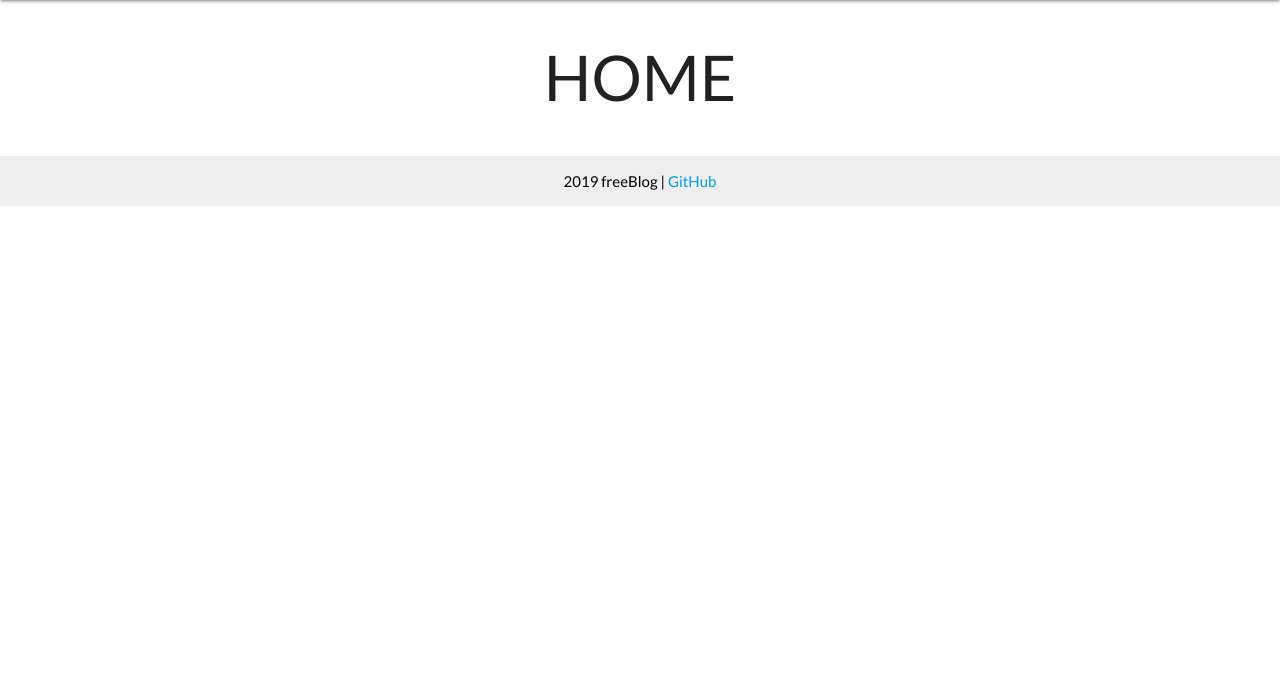
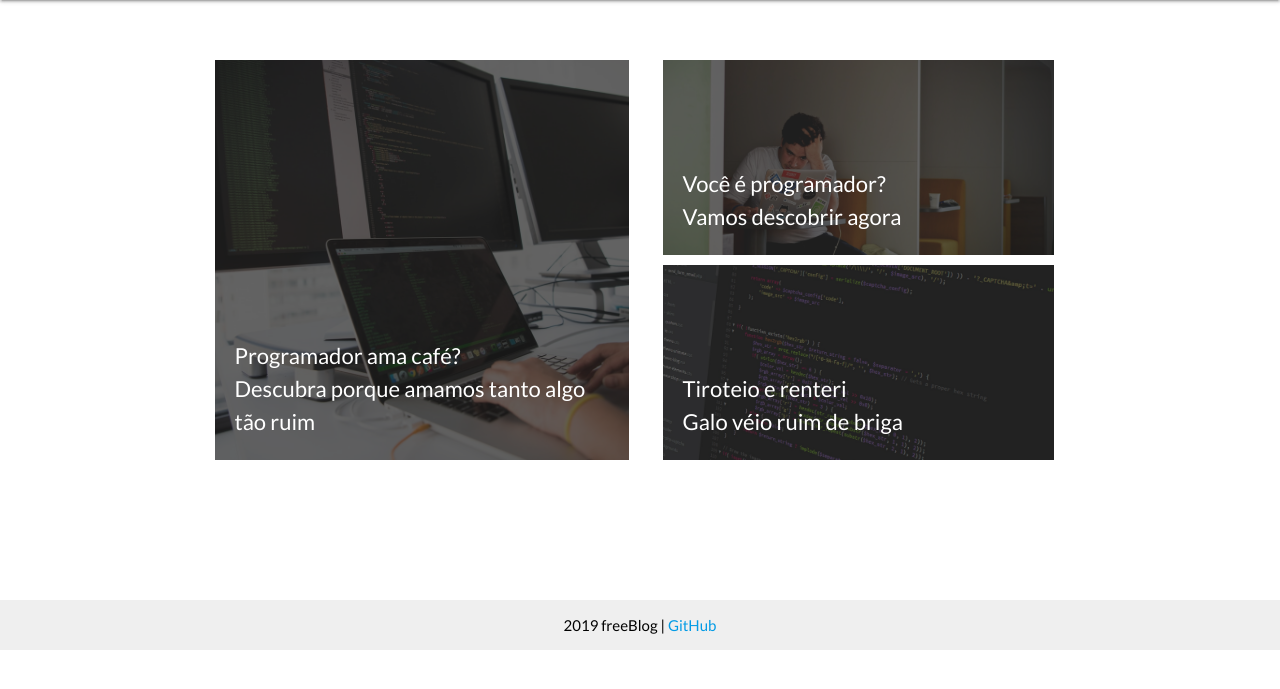
Before and after one commit to viniciusbeckerbernardini/freeBlog, a PHP site: page / in a window 1280 px wide. Shown: the part 64-753 px from the top of the page. Run offline with PHP 8.4, Linux system fonts and the light colour scheme.

Commit message:
Home screen started development

```diff
--- a/index.php
+++ b/index.php
@@ -1,7 +1,4 @@
 <?php
 require_once('inc'.DIRECTORY_SEPARATOR.'config.php');
-require_once('view'.DIRECTORY_SEPARATOR.'templates'.DIRECTORY_SEPARATOR.'header.php');
 router();
-require_once('view'.DIRECTORY_SEPARATOR.'templates'.DIRECTORY_SEPARATOR.'footer.php');
-
 ?>
--- a/view/index.php
+++ b/view/index.php
@@ -1,11 +1,45 @@
 <?php
 // Requesting the config file
-require_once('inc'.DIRECTORY_SEPARATOR.'config.php');
+require_once('inc' . DIRECTORY_SEPARATOR . 'config.php');
 // Requesting the header file
-require_once('templates'.DIRECTORY_SEPARATOR.'header.php');
-// Searching the posts
+require_once('templates' . DIRECTORY_SEPARATOR . 'header.php');
 ?>
-<h1 class="center">HOME</h1>
+
+<div class="empty-space"></div>
+<div class="row">
+    <div class="col s12">
+        <div class="col s6">
+            <div class="fb-cb" style="background:url('/view/library/img/photo-1.jpg') no-repeat center center;">
+                <div class="fb-cb-hv">
+                    <p>Programador ama café? <br> Descubra porque amamos tanto algo tão ruim</p>
+                </div>
+            </div>
+        </div>
+        <div class="col s6">
+            <div class="col s12">
+                <div class="fb-cb" style="background:url('/view/library/img/photo-2.jpg') no-repeat center center;">
+                    <div class="fb-cb-hv">
+                        <p>
+                        Você é programador?
+                        <br>
+                        Vamos descobrir agora
+                        </p>
+                    </div>
+                </div>
+            </div>
+            <div class="col s12">
+                <div class="fb-cb" style="background:url('/view/library/img/photo-3.jpg') no-repeat center center;">
+                    <div class="fb-cb-hv">
+                        <p>Tiroteio e renteri <br> Galo véio ruim de briga </p>
+                    </div>
+                </div>
+            </div>
+        </div>
+    </div>
+</div>
+
+
+
 <?php
 // Requesting the footer file
-require_once('templates'.DIRECTORY_SEPARATOR.'footer.php');
+require_once('templates' . DIRECTORY_SEPARATOR . 'footer.php');
--- a/view/library/css/my-style.css
+++ b/view/library/css/my-style.css
@@ -1,4 +1,4 @@
-*{
+* {
     font-family: 'Lato';
 }
 
@@ -10,34 +10,35 @@
     word-break: break-all;
 }
 
-h2{
+h2 {
     font-family: 'Lato';
 }
 
-.turquoise{
+.turquoise {
     background-color: #40e0d0 !important;
     color: #fc0fc0;
 }
 
-.turquoise a{
+.turquoise a {
     color: #000;
-	font-weight:100;
+    font-weight: 100;
 }
 
-.page-footer{
-	width:100%;
+.page-footer {
+    width: 100%;
 }
 
 .row {
     padding-bottom: 90px;
 }
 
-.main-post-background{
+.main-post-background {
     background-size: cover !important;
     height: 400px;
     max-width: 100%;
 }
-.secundary-post-background{
+
+.secundary-post-background {
     background-size: cover !important;
     height: 100px;
     max-height: 200px;
@@ -73,24 +74,24 @@ div#main-post {
     padding: 0 !important;
 }
 
-#secundary-post-div-2{
+#secundary-post-div-2 {
     margin-top: 40px;
 }
 
-#secundary-post-div-3{
+#secundary-post-div-3 {
     margin-top: 50px;
 }
 
-.menu-desktop{
+.menu-desktop {
     display: block;
 }
 
-.menu-mobile{
+.menu-mobile {
     display: none;
 }
 
-.thumb-projects{
-    width:150px;
+.thumb-projects {
+    width: 150px;
     max-width: 100%;
     height: auto;
 }
@@ -100,28 +101,61 @@ div#main-post {
     padding: 0px 60px;
 }
 
-@media screen and (max-width:768px){
+.empty-space {
+    height: 60px;
+}
 
-    .menu-desktop{
+.col.s6>div.fb-cb {
+    height: 400px;
+}
+
+.fb-cb {
+    background-size: cover !important;
+}
+
+.col.s12>div.fb-cb {
+    margin-bottom: 10px;
+    height: 195px;
+}
+
+.fb-cb-hv {
+    width: 100%;
+    height: 100%;
+    display: flex;
+    background-color: rgba(34, 34, 34, 0.7);
+    max-width: 100%;
+    transition: 0.3s linear;
+    color: #fff;
+    align-items: flex-end;
+}
+
+.fb-cb-hv p {
+    font-size: 22px;
+    width: 100%;
+    padding: 0px 20px;
+}
+
+.fb-cb:hover div.fb-cb-hv p {
+    padding: 0px 20px 20px 20px;
+    transition: .3s linear;
+}
+
+@media screen and (max-width:768px) {
+    .menu-desktop {
         display: none;
     }
-
-    .menu-mobile{
+    .menu-mobile {
         display: block;
     }
-
-    .title-menu{
-        color:#000;
+    .title-menu {
+        color: #000;
     }
-
-    #secundary-post-div-1{
+    #secundary-post-div-1 {
         margin-top: 20px;
     }
-
-    .secundary-post-background{
+    .secundary-post-background {
         height: 300px;
         max-width: 100%;
         width: 100%;
     }
-
 }
```
Also changed, not shown: view/library/img/photo-1.jpg (renamed from view/library/img/postbackground.jpeg), view/library/img/photo-2.jpg (added), view/library/img/photo-3.jpg (added). Lines whose indentation alone changed are shown as unchanged.
